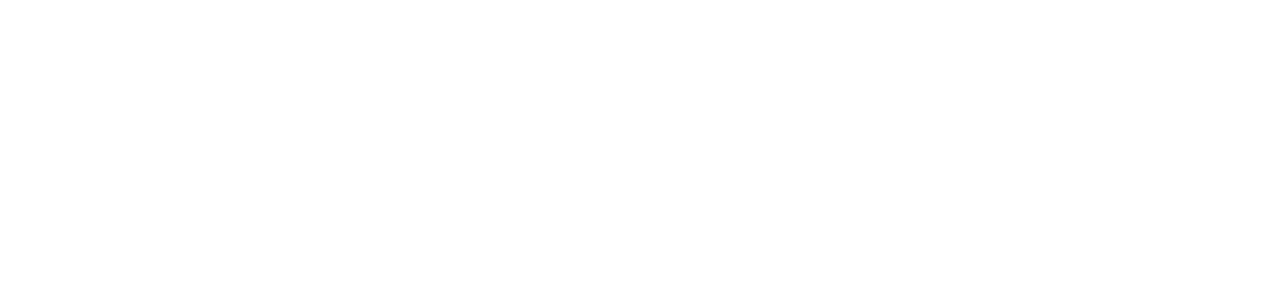
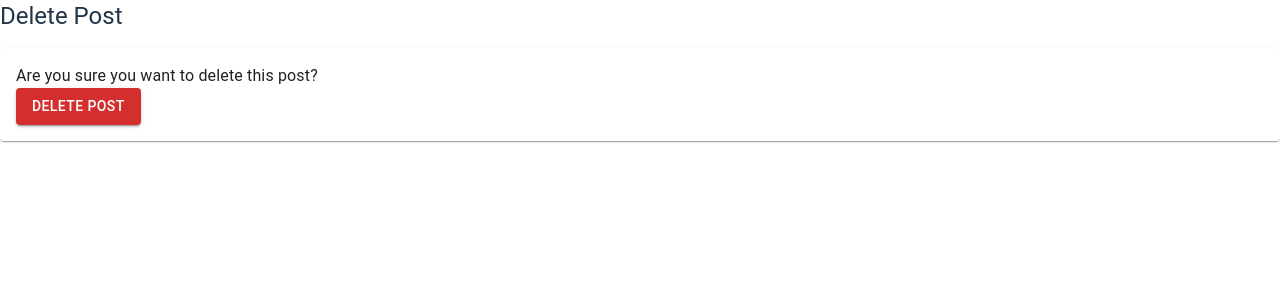
Before and after one commit to sokodaso/locket-clone, a React (Vite) app in the folder client/my-app/: page /posts/1/delete in a window 1280 px wide. Before the commit this address had no page. Shown: the top 300 px of the page. Built offline with nearby package versions, Linux system fonts and the light colour scheme.

Commit message:
Delete Post

```diff
--- a/client/my-app/src/App.tsx
+++ b/client/my-app/src/App.tsx
@@ -4,6 +4,7 @@ import UserPosts from './posts/pages/UserPosts';
 import NewPost from './posts/pages/NewPost';
 import UpdatePost from './posts/pages/UpdatePost';
 import AppBar from './shared/AppBar';
+import DeletePost from './posts/pages/DeletePost';
 
 function App() {
   return (
@@ -15,6 +16,7 @@ function App() {
         </Route>
         <Route path="/posts/new" element={<NewPost/>} />
         <Route path="/posts/:pid/edit" element={<UpdatePost/>} />
+        <Route path="/posts/:pid/delete" element={<DeletePost/>} />
       </Routes>
     </Router>
   );
--- a/client/my-app/src/posts/components/PostItem.tsx
+++ b/client/my-app/src/posts/components/PostItem.tsx
@@ -11,7 +11,7 @@ function PostItem({id, title,content}: any){
         <Card className="post-card" >
             <Box className="post-image-placeholder">
                 <Box className="kebab-container" sx={{position: 'absolute', right: '10px', zIndex: 10}}>
-                    <Kebab onEdit={() => navigate(`/posts/${id}/edit`,{ state: {title, content} })} onDelete={() => {}} />
+                    <Kebab onEdit={() => navigate(`/posts/${id}/edit`,{ state: {title, content} })} onDelete={() => navigate(`/posts/${id}/delete`)} />
                 </Box>
                 <Typography color="red">Image Placeholder</Typography>
             </Box>
--- /dev/null
+++ b/client/my-app/src/posts/pages/DeletePost.tsx
@@ -0,0 +1,38 @@
+import {Box, Button, Card, Typography} from "@mui/material";
+import {useParams} from "react-router";
+import { useState} from "react";
+
+function DeletePost() {
+    const [isSubmitting, setIsSubmitting] = useState(false);
+    const { pid } = useParams();
+
+      const handleDeletePost = async (e: any) => {
+          e.preventDefault();
+          setIsSubmitting(true);
+          try{
+              await fetch(`http://localhost:3000/api/posts/${pid}`, {
+                  method: 'DELETE',
+              });
+          } catch (error) {
+               console.error('Error deleting post:', error);
+          }finally {
+              setIsSubmitting(false);
+          }
+      };
+
+  return (
+    <Box>
+        <Typography variant="h5">Delete Post</Typography>
+        <Card sx={{padding: 2, marginTop: 2}}>
+            <form method="post" onSubmit={handleDeletePost}>
+                <Typography>Are you sure you want to delete this post?</Typography>
+                <Button variant="contained" color="error" disabled={isSubmitting} type="submit">
+                    {isSubmitting ? 'Deleting...' : 'Delete Post'}
+                </Button>
+            </form>
+        </Card>
+    </Box>
+  );
+}
+
+export default DeletePost;
```
